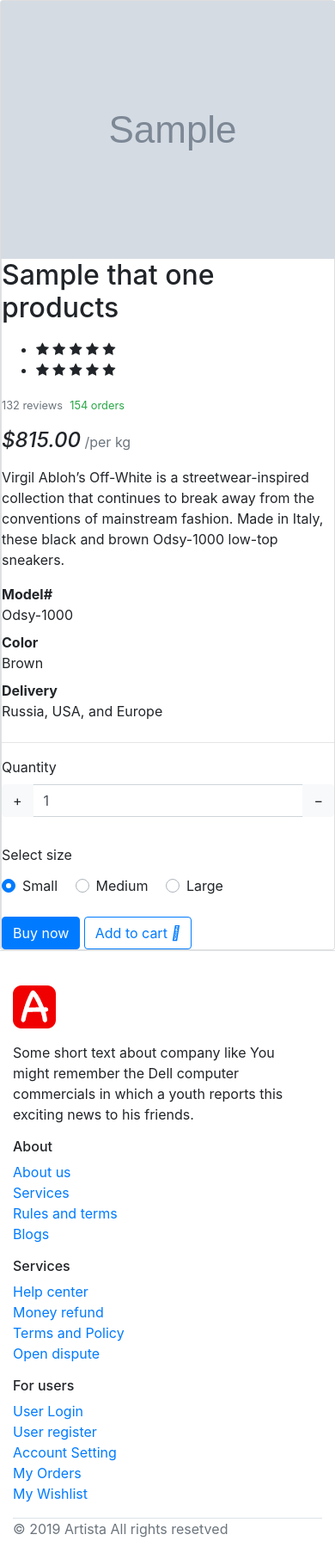
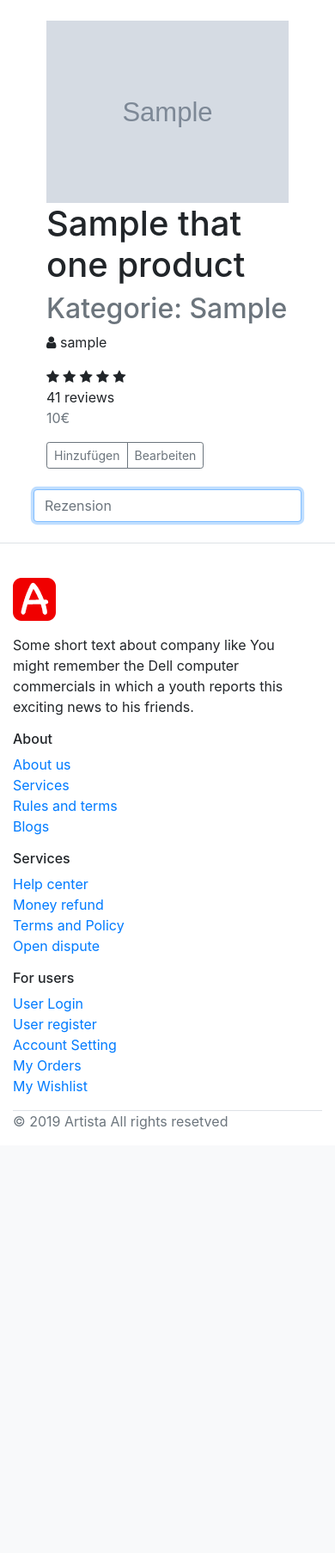
Before and after one commit to jannikr/Artista, a Django app: template Shop/templates/Shop/detail.html in a window 390 px wide; the page is wider, and only the part inside the window is pictured. Shown: the part 56-1862 px from the top of that part at 86% size. After the commit the page ends 1370 px from the top of that part, so only its background shows below. Run offline with Django 3.2, Linux system fonts and the light colour scheme; the template is opened without the code that fills it: most values are stand-ins (such as "Sample title", 1, 10 or a date in 2020); grey boxes marked "Sample" are stand-in pictures; parts of the project's set-up code (start-up, migrations or seed data) failed here and were passed over; some libraries are stand-ins or nearby versions.

Commit message:
Added some details to our detail pages

```diff
--- a/Shop/templates/Shop/detail.html
+++ b/Shop/templates/Shop/detail.html
@@ -2,101 +2,35 @@
 {% load static %}
 
 {% block content %}
-    <div class="card">
-        <div class="row no-gutters">
-            <aside class="col-md-6">
-                <article class="gallery-wrap">
-                    <div class="img-big-wrap">
-                        <div> <a href="#"><img src="{{ that_one_product.image.url }}"></a></div>
-                    </div> <!-- slider-product.// -->
-{#                    <div class="thumbs-wrap">#}
-{#                        <a href="#" class="item-thumb"> <img src="bootstrap-ecommerce-html/images/items/12.jpg"></a>#}
-{#                        <a href="#" class="item-thumb"> <img src="bootstrap-ecommerce-html/images/items/12-1.jpg"></a>#}
-{#                        <a href="#" class="item-thumb"> <img src="bootstrap-ecommerce-html/images/items/12-2.jpg"></a>#}
-{#                    </div> <!-- slider-nav.// -->#}
-                </article> <!-- gallery-wrap .end// -->
-            </aside>
-            <main class="col-md-6 border-left">
-                <article class="content-body">
+    <div class="row product-details mt-4 mb-4">
+        <div class="col-sm">
+            <img class="product-image" src="{{ that_one_product.image.url }}">
+        </div>
+        <div class="col-sm">
 
-                    <h2 class="title">{{ that_one_product.title }}s</h2>
+            <h1>{{ that_one_product.title }}</h1>
+            <h2 class="text-muted">Kategorie: {{ that_one_product.get_category_display }}</h2>
+            <p><i class="fas fa fa-user fa-sm"></i>
+                {{ that_one_product.creator.instagram_handle }}</p>
+            <div class="rating">
+                <div class="stars">
+                    <span class="fa fa-star checked"></span>
+                    <span class="fa fa-star checked"></span>
+                    <span class="fa fa-star checked"></span>
+                    <span class="fa fa-star"></span>
+                    <span class="fa fa-star"></span>
+                </div>
+                <span class="review-no">41 reviews</span>
+            </div>
+            <p class="text-muted">{{ that_one_product.price }}€</p>
 
-                    <div class="rating-wrap my-3">
-                        <ul class="rating-stars">
-                            <li style="width:80%" class="stars-active">
-                                <i class="fa fa-star"></i> <i class="fa fa-star"></i>
-                                <i class="fa fa-star"></i> <i class="fa fa-star"></i>
-                                <i class="fa fa-star"></i>
-                            </li>
-                            <li>
-                                <i class="fa fa-star"></i> <i class="fa fa-star"></i>
-                                <i class="fa fa-star"></i> <i class="fa fa-star"></i>
-                                <i class="fa fa-star"></i>
-                            </li>
-                        </ul>
-                        <small class="label-rating text-muted">132 reviews</small>
-                        <small class="label-rating text-success"> <i class="fa fa-clipboard-check"></i> 154 orders </small>
-                    </div> <!-- rating-wrap.// -->
-
-                    <div class="mb-3">
-                        <var class="price h4">$815.00</var>
-                        <span class="text-muted">/per kg</span>
-                    </div> <!-- price-detail-wrap .// -->
-
-                    <p>Virgil Abloh’s Off-White is a streetwear-inspired collection that continues to break away from the conventions of mainstream fashion. Made in Italy, these black and brown Odsy-1000 low-top sneakers.</p>
-
-
-                    <dl class="row">
-                        <dt class="col-sm-3">Model#</dt>
-                        <dd class="col-sm-9">Odsy-1000</dd>
-
-                        <dt class="col-sm-3">Color</dt>
-                        <dd class="col-sm-9">Brown</dd>
-
-                        <dt class="col-sm-3">Delivery</dt>
-                        <dd class="col-sm-9">Russia, USA, and Europe </dd>
-                    </dl>
-
-                    <hr>
-                    <div class="form-row">
-                        <div class="form-group col-md flex-grow-0">
-                            <label>Quantity</label>
-                            <div class="input-group mb-3 input-spinner">
-                                <div class="input-group-prepend">
-                                    <button class="btn btn-light" type="button" id="button-plus"> + </button>
-                                </div>
-                                <input type="text" class="form-control" value="1">
-                                <div class="input-group-append">
-                                    <button class="btn btn-light" type="button" id="button-minus"> − </button>
-                                </div>
-                            </div>
-                        </div> <!-- col.// -->
-                        <div class="form-group col-md">
-                            <label>Select size</label>
-                            <div class="mt-1">
-                                <label class="custom-control custom-radio custom-control-inline">
-                                    <input type="radio" name="select_size" checked="" class="custom-control-input">
-                                    <div class="custom-control-label">Small</div>
-                                </label>
-
-                                <label class="custom-control custom-radio custom-control-inline">
-                                    <input type="radio" name="select_size" class="custom-control-input">
-                                    <div class="custom-control-label">Medium</div>
-                                </label>
-
-                                <label class="custom-control custom-radio custom-control-inline">
-                                    <input type="radio" name="select_size" class="custom-control-input">
-                                    <div class="custom-control-label">Large</div>
-                                </label>
-
-                            </div>
-                        </div> <!-- col.// -->
-                    </div> <!-- row.// -->
-
-                    <a href="#" class="btn  btn-primary"> Buy now </a>
-                    <a href="#" class="btn  btn-outline-primary"> <span class="text">Add to cart</span> <i class="fas fa-shopping-cart"></i>  </a>
-                </article> <!-- product-info-aside .// -->
-            </main> <!-- col.// -->
-        </div> <!-- row.// -->
-    </div> <!-- card.// -->
+            <div class="d-flex">
+                <div class="btn-group">
+                    <button type="button" class="btn btn-sm btn-outline-secondary">Hinzufügen</button>
+                    <button type="button" class="btn btn-sm btn-outline-secondary">Bearbeiten</button>
+                </div>
+            </div>
+        </div>
+        <input type="text" class="form-control mt-4" name="review" placeholder="Rezension" required="" autofocus=""/>
+    </div>
 {% endblock content %}
--- a/static/css/main.css
+++ b/static/css/main.css
@@ -110,8 +110,23 @@
     border: 1px solid rgba(86, 61, 124, .2);
 }
 
+/* Footer */
+
 footer {
     padding-top: 40px;
+}
+
+/* Product detail */
+.product-details {
+    width: 80%;
+    margin-right: auto;
+    margin-left: auto;
+}
+
+.product-image {
+    max-width: 100%;
+    max-height: 100%;
+    display:  block;
 }
 
 @media only screen and (min-width: 993px) {
```
